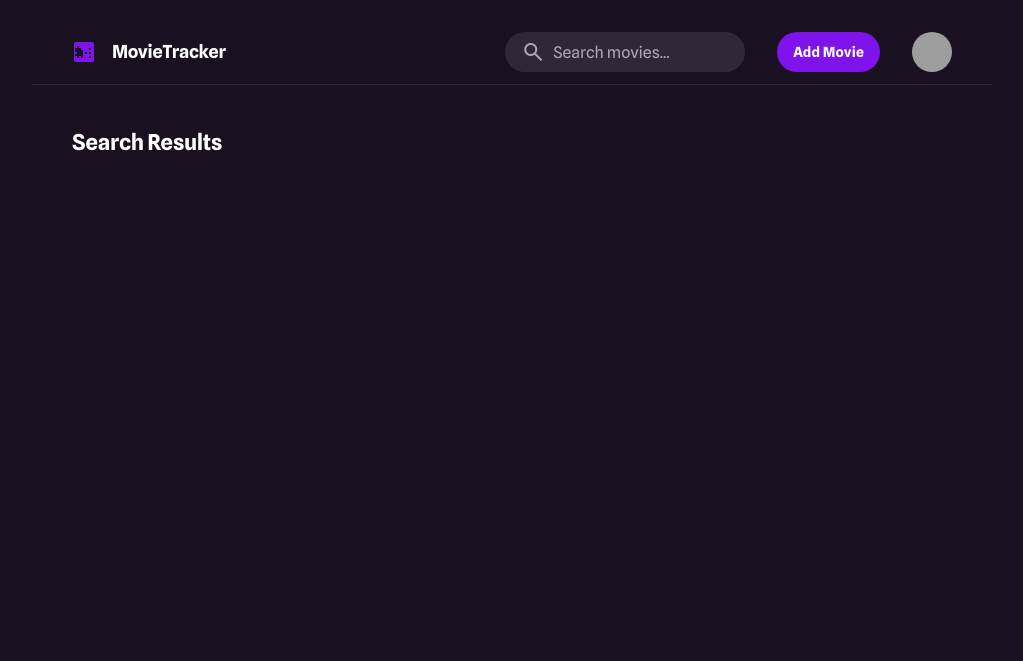
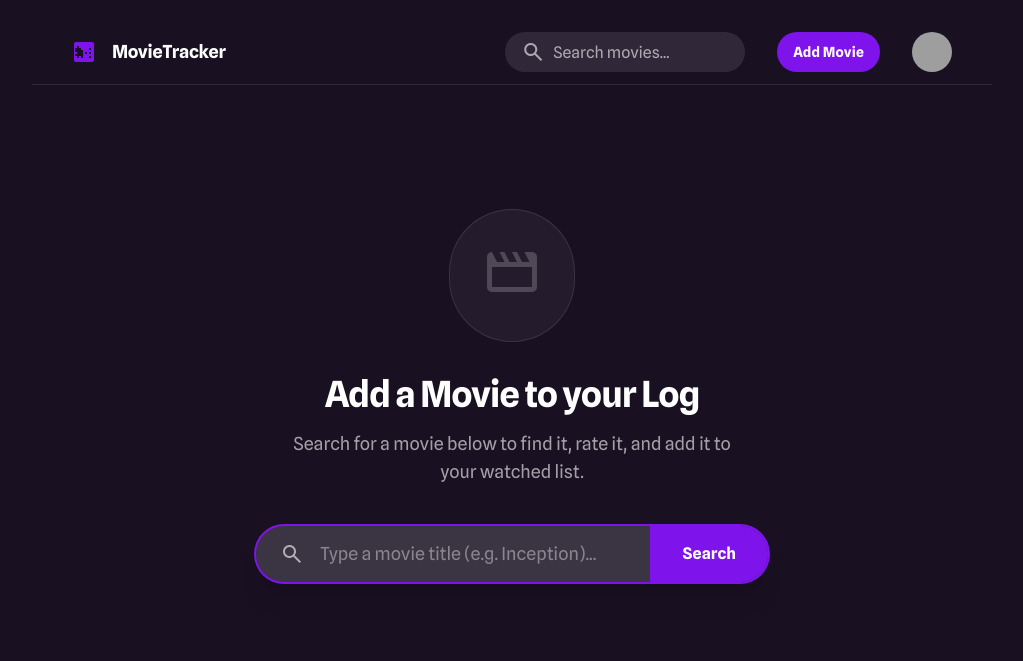
Before and after one commit to Samettac/film, a Flask app: page /search in a window 1280 px wide. Shown: the top 661 px of the page, without its empty margins (128-1151 px from the left). Run offline with Flask 3, Linux system fonts and the light colour scheme; some libraries are stand-ins or nearby versions; grey boxes are pictures that could not be loaded.

Commit message:
feat: Implement movie search and logging functionality, including new UI and database.

```diff
--- a/templates/add_movie.html
+++ b/templates/add_movie.html
@@ -2,11 +2,10 @@
 
 {% block content %}
 <div class="px-4 sm:px-6 md:px-10 py-5">
-    <h1 class="text-white text-[22px] font-bold leading-tight tracking-[-0.015em] mb-6">Search Results</h1>
 
     {% if search_query %}
-    <p class="text-white/60 mb-4">Results for "<span class="text-white">{{ search_query }}</span>"</p>
-    {% endif %}
+    <h1 class="text-white text-[22px] font-bold leading-tight tracking-[-0.015em] mb-6">Search Results</h1>
+    <p class="text-white/60 mb-8">Results for "<span class="text-white font-medium">{{ search_query }}</span>"</p>
 
     <div class="grid grid-cols-2 sm:grid-cols-3 md:grid-cols-4 lg:grid-cols-5 gap-6">
         {% for movie in results %}
@@ -16,24 +15,52 @@
                 <div
                     class="absolute inset-0 bg-black/60 opacity-0 group-hover:opacity-100 transition-opacity flex items-center justify-center">
                     <a href="{{ url_for('add_movie_entry', tmdb_id=movie.id) }}"
-                        class="bg-primary text-white font-bold py-2 px-6 rounded-full transform translate-y-4 group-hover:translate-y-0 transition-transform">
+                        class="bg-primary hover:bg-primary/90 text-white font-bold py-2 px-6 rounded-full transform translate-y-4 group-hover:translate-y-0 transition-transform duration-300">
                         Log Movie
                     </a>
                 </div>
             </div>
             <div>
-                <p class="text-white text-base font-medium leading-normal truncate">{{ movie.title }}</p>
+                <p class="text-white text-base font-medium leading-normal truncate" title="{{ movie.title }}">{{
+                    movie.title }}</p>
                 <p class="text-white/60 text-sm font-normal leading-normal">{{ movie.release_date[:4] if
                     movie.release_date else 'N/A' }}</p>
             </div>
         </div>
         {% else %}
-        {% if search_query %}
-        <div class="col-span-full text-center py-10">
-            <p class="text-white/60">No movies found.</p>
+        <div class="col-span-full text-center py-20 bg-white/5 rounded-2xl border border-white/10">
+            <p class="text-white/60 text-lg">No movies found matching your search.</p>
+            <a href="{{ url_for('search') }}" class="inline-block mt-4 text-primary hover:underline">Try another
+                search</a>
         </div>
-        {% endif %}
         {% endfor %}
     </div>
+    {% else %}
+    <!-- Empty State / Landing for Add Page -->
+    <div class="flex flex-col items-center justify-center py-20 text-center min-h-[60vh]">
+        <div class="bg-white/5 p-8 rounded-full mb-8 border border-white/10">
+            <span class="material-symbols-outlined !text-6xl text-white/20">movie</span>
+        </div>
+        <h2 class="text-white text-4xl font-bold mb-4 tracking-tight">Add a Movie to your Log</h2>
+        <p class="text-white/60 max-w-md mb-10 text-lg">Search for a movie below to find it, rate it, and add it to your
+            watched list.</p>
+
+        <form action="{{ url_for('search') }}" method="get" class="w-full max-w-lg relative z-10">
+            <div
+                class="flex w-full items-stretch rounded-full h-14 bg-white/10 ring-1 ring-white/10 focus-within:ring-2 focus-within:ring-primary focus-within:bg-white/15 transition-all shadow-xl">
+                <div class="text-white/60 flex items-center justify-center pl-6">
+                    <span class="material-symbols-outlined">search</span>
+                </div>
+                <input name="q"
+                    class="flex-1 bg-transparent border-none text-white text-lg focus:ring-0 px-4 placeholder:text-white/40"
+                    placeholder="Type a movie title (e.g. Inception)..." required autofocus>
+                <button type="submit"
+                    class="px-8 text-white font-bold text-base bg-primary rounded-r-full hover:bg-primary/90 transition-colors">
+                    Search
+                </button>
+            </div>
+        </form>
+    </div>
+    {% endif %}
 </div>
 {% endblock %}
```
Also changed, not shown: instance/movies_v2.db.
